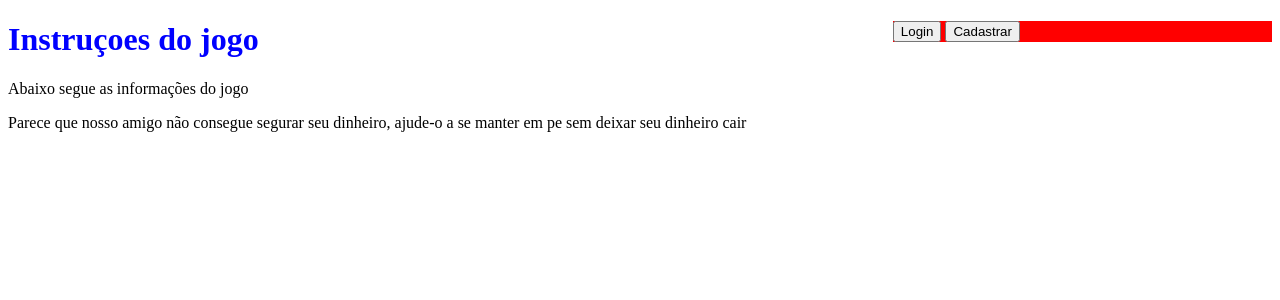
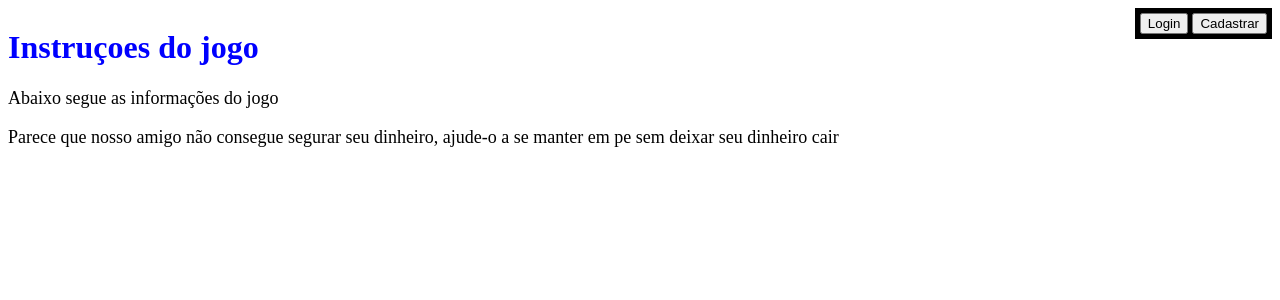
Before and after one commit to Lucas-Camilo/Projeto_barros, a Django app: page / in a window 1280 px wide. Shown: the top 300 px of the page. Run offline with Django 3.2, Linux system fonts and the light colour scheme.

Commit message:
testando imagens

```diff
--- a/aurerioGame/templates/home.html
+++ b/aurerioGame/templates/home.html
@@ -4,14 +4,14 @@
 <head>
     <meta charset="UTF-8">
     <title>Home</title>
-    <link rel="stylesheet" type="text/css" href="{% static 'aurerioGame/css/home.css' %}"/>
+    <link rel="stylesheet" type="text/css" href="{% static 'css/home.css' %}"/>
 </head>
 <body>
     <div id="divBoto"> <!--Botoes do topo-->
             <button name="login">Login</button>
             <button name="cadastrar">Cadastrar</button>
     </div> <!--Botoes do topo-->
-    <div> <!--Div de informacoes-->
+    <div class="intruct"> <!--Div de informacoes-->
         <h1>Instruçoes do jogo</h1>
         <p> Abaixo segue as informações do jogo </p>
         <p>Parece que nosso amigo não consegue segurar seu dinheiro, ajude-o a se manter
--- a/static/aurerioGame/css/home.css
+++ /dev/null
@@ -1,10 +0,0 @@
-#divBoto
-{
-float: right;
-background-color: red;
-width:30%;
-}
-h1
-{
-color:blue;
-}
--- /dev/null
+++ b/static/css/home.css
@@ -0,0 +1,24 @@
+#divBoto
+{
+    float: right;
+    background-color:black;
+    clear: both;
+    padding: 5px;
+    text-aligh:right
+}
+h1
+{
+color:blue;
+}
+.clearfix {
+overflow: auto;
+}
+.intruct
+{
+    float:left;
+
+}
+p
+{
+font-size:18px;
+}
```
